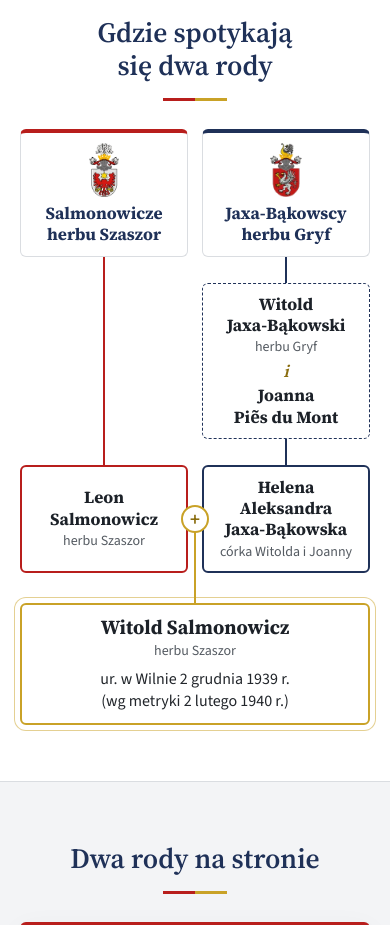
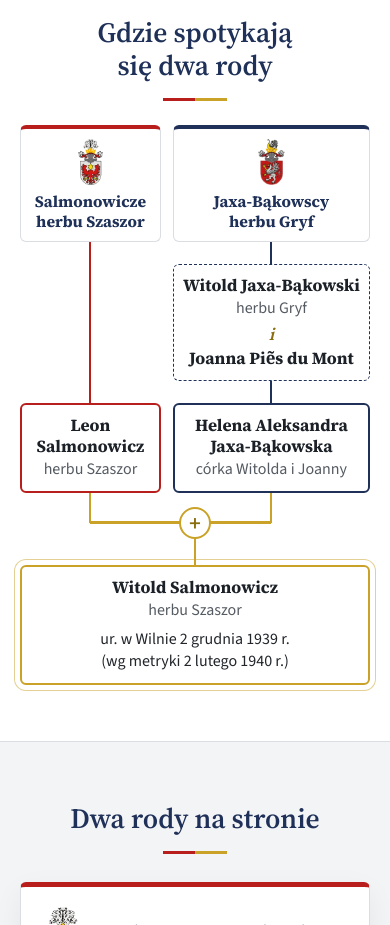
Before and after one commit to Disaster26/dwarody-koncepcja, a plain HTML site: page index.html in a window 390 px wide. Shown: the part 880-1805 px from the top of the page. Drawn offline with Linux system fonts and the light colour scheme.

Commit message:
Motyw v1.2.1: czytelny schemat dwoch rodow na telefonie i tablecie (malzenstwo jako klamra z + pod kartami, linia do Witolda)

```diff
--- a/index.html
+++ b/index.html
@@ -31,7 +31,7 @@ img:is([sizes=auto i],[sizes^="auto," i]){contain-intrinsic-size:3000px 1500px}
 /*# sourceURL=global-styles-inline-css */
 </style>
 
-<link rel='stylesheet' id='dwarody-css' href='/dwarody-koncepcja/wp-content/themes/dwarody/assets/css/motyw.css?ver=1.2.0.1794656752' media='all' />
+<link rel='stylesheet' id='dwarody-css' href='/dwarody-koncepcja/wp-content/themes/dwarody/assets/css/motyw.css?ver=1.2.1.1794657536' media='all' />
 <link rel="canonical" href="/dwarody-koncepcja/" />
 </head>
 <body class="home wp-singular page-template page-template-page-templates page-template-full-width page-template-page-templatesfull-width-php page page-id-210 wp-embed-responsive wp-theme-dwarody">
@@ -201,7 +201,7 @@ img:is([sizes=auto i],[sizes^="auto," i]){contain-intrinsic-size:3000px 1500px}
 var DWR = {"ajax":"/dwarody-koncepcja/wp-admin/admin-ajax.php"};
 //# sourceURL=dwarody-js-extra
 </script>
-<script data-wp-strategy="defer" defer id="dwarody-js" src="/dwarody-koncepcja/wp-content/themes/dwarody/assets/js/motyw.js?ver=1.2.0.1794656342"></script>
+<script data-wp-strategy="defer" defer id="dwarody-js" src="/dwarody-koncepcja/wp-content/themes/dwarody/assets/js/motyw.js?ver=1.2.1.1794656342"></script>
 <script>
 /* podgląd: formularz zacznie wysyłać wiadomości po uruchomieniu strony pod adresem dwarody.pl */
 document.addEventListener('submit', function (e) {
--- a/wp-content/themes/dwarody/assets/css/motyw.css
+++ b/wp-content/themes/dwarody/assets/css/motyw.css
@@ -1,4 +1,4 @@
-/* Dwa Rody - motyw WordPress, v1.2.0: układ i menu dotychczasowej strony dwarody.pl, odświeżony wygląd. Wykonanie: Wylinka. */
+/* Dwa Rody - motyw WordPress, v1.2.1: układ i menu dotychczasowej strony dwarody.pl, odświeżony wygląd. Wykonanie: Wylinka. */
 
 /* czcionki lokalnie (Source Serif 4, Source Sans 3 - licencja OFL) */
 @font-face{font-family:"Source Serif 4";font-style:normal;font-weight:400 700;font-display:swap;src:url(../fonts/sourceserif4-latin-ext.woff2) format("woff2");unicode-range:U+0100-02BA,U+02BD-02C5,U+02C7-02CC,U+02CE-02D7,U+02DD-02FF,U+0304,U+0308,U+0329,U+1D00-1DBF,U+1E00-1E9F,U+1EF2-1EFF,U+2020,U+20A0-20AB,U+20AD-20C4,U+2113,U+2C60-2C7F,U+A720-A7FF}
@@ -497,3 +497,39 @@ body:not(.strona-drzewo) .glowka .wrap{width:min(820px,100% - 40px)}
   .start-in{width:calc(100% - 40px)}
 }
 @media (max-width:900px){.skrot-os{scroll-padding-left:16px}}
+/* v1.2.1: schemat "Gdzie spotykają się dwa rody" na telefonie i tablecie (desktop bez zmian).
+   Małżeństwo jako klamra pod kartami Leona i Heleny: "+" w wolnym miejscu pod przerwą między kartami, linia z "+" w dół do Witolda. */
+@media (max-width:900px){
+  .sch{--g:28px;--klamra:30px;--c1:4;--c2:4;grid-template-columns:minmax(0,1fr) minmax(0,1fr)}
+  .sch-para{grid-template-columns:minmax(0,1fr) minmax(0,1fr);padding-bottom:calc(var(--klamra) + 16px)}
+  .sch-rod{font-size:17px;padding:10px 8px;gap:6px}
+  .sch-rod img{height:52px}
+  .sch-os{font-size:16px;padding:12px 10px}
+  .sch-os b{font-size:18px;line-height:1.25}
+  .sch-os small{font-size:16px}
+  .sch-i{font-size:17px}
+  .sch-kreska{height:22px}
+  .sch-para .sch-os{position:relative}
+  /* krótkie pionowe kreski z dołu kart Leona i Heleny */
+  .sch-para .sch-os::after{content:"";position:absolute;top:100%;left:50%;width:2px;margin-left:-1px;height:var(--klamra);background:var(--zloto)}
+  .sch-para .sch-os-s::after,.sch-para .sch-os-g::after{margin-top:2px}
+  /* pozioma belka klamry między środkami kolumn */
+  .sch-para::before{top:auto;bottom:16px;margin:0 0 -1.5px;height:3px;left:calc((100% - var(--g)) / var(--c1));right:calc((100% - var(--g)) / var(--c2));width:auto}
+  /* "+" na belce, w wolnym miejscu pod przerwą między kartami; z niego linia w dół do Witolda */
+  .sch-plus{top:auto;bottom:16px;width:32px;height:32px;margin:0 0 -16px -16px;font-size:21px;line-height:28px}
+  .sch-para::after{top:auto;bottom:-26px;height:42px}
+  .sch-dziecko{padding-top:26px}
+  .sch-syn{padding:14px 14px;width:100%}
+  .sch-syn b{font-size:21px}
+  .sch-ur{font-size:16px}
+}
+@media (max-width:560px){
+  /* węższa kolumna Salmonowiczów, szersza Jaxa-Bąkowskich: nazwiska mieszczą się w 2 liniach */
+  .sch{--g:12px;--c1:4.8;--c2:3.4286;grid-template-columns:minmax(0,1fr) minmax(0,1.4fr);margin-top:24px}
+  .sch-para{grid-template-columns:minmax(0,1fr) minmax(0,1.4fr)}
+  .sch-rod{font-size:16px;padding:10px 6px}
+  .sch-rod img{height:46px}
+  .sch-os{padding:10px 7px}
+  .sch-os b{font-size:17px}
+  .sch-rodzice{padding:10px 8px}
+}
```
Also changed, not shown: 2-jakub-salmonowicz-salamonowicz-h-korczak/index.html (+2 -2 lines), 404.html (+2 -2 lines), drzewo-jaxa-bakowskich/index.html (+2 -2 lines), drzewo-salmonowicz-h-szaszor-aktualizacja/index.html (+2 -2 lines), drzewo/index.html (+2 -2 lines), kontakt/index.html (+4 -4 lines), ksiegi-rodowodowe/index.html (+2 -2 lines), linie/index.html (+2 -2 lines), o-herbie-2/index.html (+2 -2 lines), o-herbie/index.html (+2 -2 lines), o-nazwisku/index.html (+2 -2 lines), polityka-prywatnosci/index.html (+3 -3 lines), rody-spokrewnione/index.html (+2 -2 lines), salmonowicz-h-mogila/index.html (+2 -2 lines), 2 more files.
